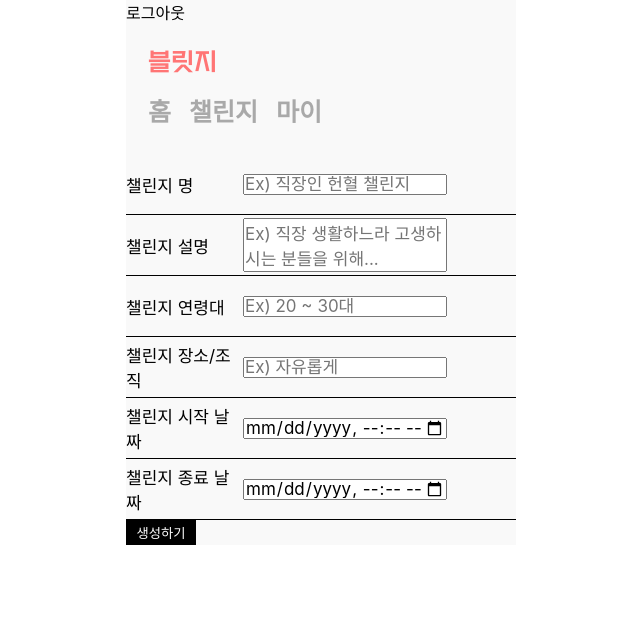
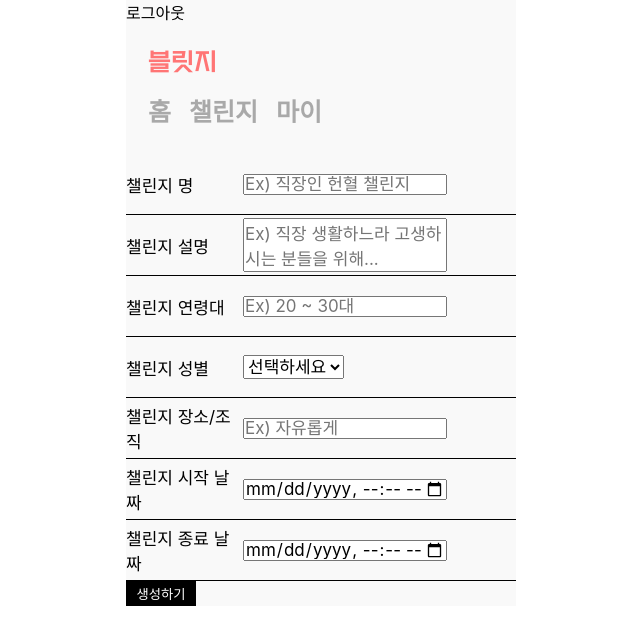
Before and after one commit to Club-PARD/PARD_4th_GwangGi_FE, a React (Create React App) app: page /create in a window 1280 px wide. Shown: the top 644 px of the page, without its empty margins (319-959 px from the left). Built offline with nearby package versions, Linux system fonts and the light colour scheme; sample sign-in values are in the browser's storage; a web font is replaced by a local one.

Commit message:
edit : handleCreatChanllenge 구문 수정, select value option 수정

```diff
--- a/src/Pages/Community/CreatePage/CreatePage.js
+++ b/src/Pages/Community/CreatePage/CreatePage.js
@@ -1,5 +1,5 @@
 import {useState} from "react";
-import {Input, Textarea} from "../../../Layout/Form";
+import {Input, Option, Select, Textarea} from "../../../Layout/Form";
 import styled from "styled-components";
 import { handlePostChallenge } from "../../../API/ChallengeAPI";
 import { useNavigate } from "react-router-dom";
@@ -11,7 +11,8 @@ function CreatePage() {
         challenge_start_date: "",
         challenge_end_date: "-08-04T10:43:17.784Z",
         challenge_age: "",
-        challenge_org: ""
+        challenge_org: "",
+        challenge_gender : "",
     }
 
     const [newChallengeData, setNewChallengeData] = useState(challengeData);
@@ -31,9 +32,13 @@ function CreatePage() {
         try {
             if (window.confirm("챌린지를 생성하시겠습니까?")) {
                 const response = await handlePostChallenge(newChallengeData);
-                console.log(response);
-                alert("성공적으로 생성되었습니다.");
-                navigate("/home");
+                if (response && response.status === 200) {
+                    // console.log(response);
+                    alert("성공적으로 생성되었습니다.");
+                    navigate("/home");
+                } else {
+                    alert("챌린지 생성에 실패했습다. 다시 시도해주세요.");
+                }
             }
         } catch (error) {
             console.log("handleCreateChallenge fail", error);
@@ -52,6 +57,19 @@ function CreatePage() {
             <RowBox>
                 <InputTitle>챌린지 연령대</InputTitle>
                 <Input type="text" name = "challenge_age" value = {newChallengeData.challenge_age || ''} onChange={handleInputChange} placeholder="Ex) 20 ~ 30대"/>
+            </RowBox>
+            <RowBox>
+                <InputTitle>챌린지 성별</InputTitle>
+                <Select
+                    name="challenge_gender"
+                    value={newChallengeData.challenge_gender || ''}
+                    onChange={handleInputChange}
+                    required="required">
+                    <Option value="">선택하세요</Option>
+                    <Option value={0}>남성</Option>
+                    <Option value={1}>여성</Option>
+                    <Option value={2}>남녀</Option>
+                </Select>
             </RowBox>
             <RowBox>
                 <InputTitle>챌린지 장소/조직</InputTitle>
```
